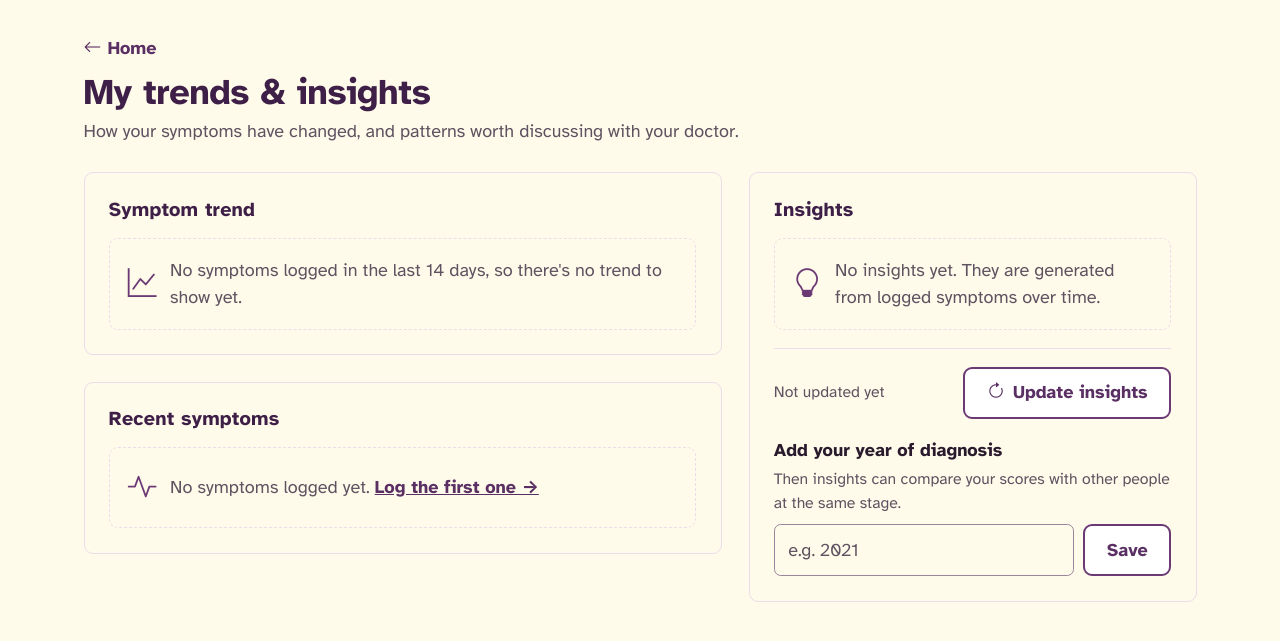
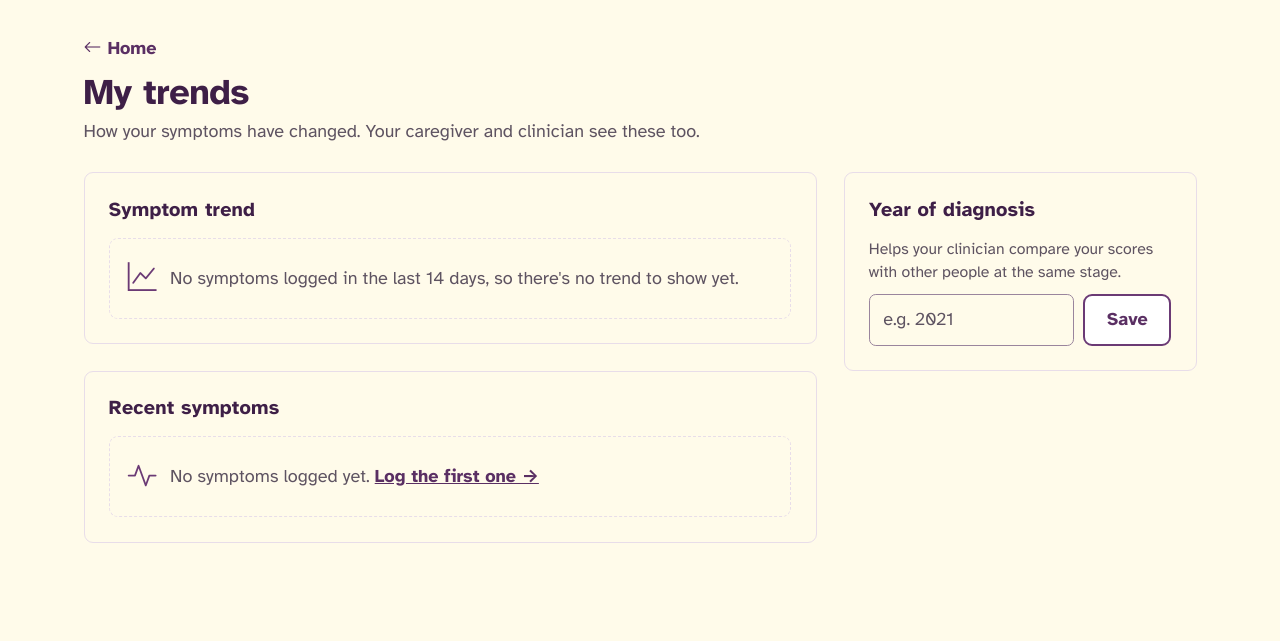
Before and after one commit to JoyMuthoniNjeru/ParkinsonsDiseaseDecisionSupportSystem, a Flask app: page /patient/trends in a window 1280 px wide. Shown: the part 70-711 px from the top of the page. Run offline with Flask 3, Linux system fonts and the light colour scheme; the visitor is signed in with stand-in values (Sample User, id 1); data comes from the database, SQL or seed files in the repository; data that the repository does not hold is empty; some libraries are stand-ins or nearby versions.

Commit message:
removing insights from patient page

```diff
--- a/app/patient/routes.py
+++ b/app/patient/routes.py
@@ -75,7 +75,8 @@ def register():
 @bp.route("/diagnosis-year", methods=["POST"])
 @login_required
 def set_diagnosis_year():
-    """Add or change the year of diagnosis (form in the dashboard's Insights card)."""
+    """Add or change the year of diagnosis (small card on My trends). Patients don't see insights
+    (80% check), but the ML uses the year to compare with PPMI for the caregiver / HCP insights."""
     guard = _require_patient()
     if guard:
         return guard
@@ -86,38 +87,29 @@ def set_diagnosis_year():
     else:
         current_user.diagnosis_year = year
         db.session.commit()
-        flash(f"Year of diagnosis saved ({year}). New insights will compare your scores with "
+        flash(f"Year of diagnosis saved ({year}). Your clinician can now compare your scores with "
               f"people at the same stage.", "success")
     return redirect(_back("patient.trends"))
 
 
 def insights_message(count):
-    """Flash text after "Update insights" (shared with the HCP page)."""
+    """Flash text after "Update insights" on the HCP page."""
     if count == 0:
         return "Insights updated. There isn't enough logged yet to find patterns; keep logging daily."
     return f"Insights updated: {count} insight{'s' if count != 1 else ''} from the latest logs."
 
 
 def _refresh_insights():
-    """Rebuild this patient's insights right after their data changed (takes ~0.1 s), so Home and
-    My trends are never out of date. Logging must never fail because of the analysis, so any error
-    here is written to the log and skipped (the entry itself is already saved)."""
+    """Rebuild this patient's insights right after their data changed (takes ~0.1 s), so the
+    caregiver and HCP always see current insights. Patients don't see insights themselves (80% check,
+    12 Nov), so there is no patient "Update insights" button any more.
+    Logging must never fail because of the analysis, so any error here is written to the log and
+    skipped (the entry itself is already saved)."""
     try:
         analyze_patient(current_user)
     except Exception:
         db.session.rollback()
         current_app.logger.exception("Automatic insight refresh failed")
-
-
-@bp.route("/insights/update", methods=["POST"])
-@login_required
-def update_insights():
-    """Re-run the ML component for this patient now (instead of waiting for `flask --app run analyze`)."""
-    guard = _require_patient()
-    if guard:
-        return guard
-    flash(insights_message(analyze_patient(current_user)), "success")
-    return redirect(_back("patient.trends"))
 
 
 def _undo_once():
@@ -143,6 +135,7 @@ def dashboard():
         return guard
 
     overview = patient_overview(current_user.patient_id)
+    overview.pop("insights", None)          # insights are for the caregiver / HCP, not the patient
     # Greeting + date in local time: "Good afternoon, Amina · Wednesday 11 November"
     local_now = datetime.utcnow() + timedelta(hours=current_app.config["DISPLAY_UTC_OFFSET_HOURS"])
     greeting = ("Good morning" if local_now.hour < 12 else
@@ -168,11 +161,13 @@ def today():
 @bp.route("/trends")
 @login_required
 def trends():
-    """My trends & insights: trend chart, recent symptom entries (with Edit), insights."""
+    """My trends: trend chart, recent symptom entries (with Edit), year of diagnosis.
+    No insights here: those are for the caregiver and HCP (80% check)."""
     guard = _require_patient()
     if guard:
         return guard
     overview = patient_overview(current_user.patient_id)
+    overview.pop("insights", None)          # never handed to a patient page
     return render_template("patient/trends.html", **overview, today_year=date.today().year)
 
 
--- a/app/templates/patient/trends.html
+++ b/app/templates/patient/trends.html
@@ -2,16 +2,18 @@
 {% import "partials/ui.html" as ui %}
 {% block title %}My trends · PD Compass{% endblock %}
 {% block content %}
+{# Patients see their own chart + entries. Insights (ML) are shown to the caregiver and HCP only
+   (80% check, 12 Nov); they still refresh automatically after every entry. #}
 <div class="page-head">
   <div>
     <a href="{{ url_for('patient.dashboard') }}" class="back-link"><i class="bi bi-arrow-left" aria-hidden="true"></i> Home</a>
-    <h1>My trends &amp; insights</h1>
-    <p class="text-muted mb-0">How your symptoms have changed, and patterns worth discussing with your doctor.</p>
+    <h1>My trends</h1>
+    <p class="text-muted mb-0">How your symptoms have changed. Your caregiver and clinician see these too.</p>
   </div>
 </div>
 
 <div class="row g-4">
-  <div class="col-lg-7 d-flex flex-column gap-4">
+  <div class="col-lg-8 d-flex flex-column gap-4">
     {% include "partials/trend_chart.html" %}
     <section class="card" aria-labelledby="symptoms-title">
       <div class="card-body">
@@ -21,14 +23,11 @@
     </section>
   </div>
 
-  <div class="col-lg-5">
-    <section class="card" aria-labelledby="insights-title">
+  <div class="col-lg-4">
+    {# Year of diagnosis: lets the ML compare with PPMI people at the same stage (for the clinician) #}
+    <section class="card" aria-labelledby="dx-title">
       <div class="card-body">
-        <h2 id="insights-title" class="card-title">Insights</h2>
-        {{ ui.insight_list(insights) }}
-        {{ ui.insights_update(url_for('patient.update_insights'), insights) }}
-
-        {# Year of diagnosis: lets insights compare with people at the same stage (PPMI) #}
+        <h2 id="dx-title" class="card-title">Year of diagnosis</h2>
         {% set dx_form %}
         <form method="post" action="{{ url_for('patient.set_diagnosis_year') }}" class="d-flex flex-wrap gap-2 mt-2">
           <input type="hidden" name="csrf_token" value="{{ csrf_token() }}">
@@ -39,16 +38,13 @@
         </form>
         {% endset %}
         {% if current_user.diagnosis_year %}
-        <details class="dx-year mt-3">
+        <details class="dx-year">
           <summary>Diagnosed in {{ current_user.diagnosis_year }} &middot; change</summary>
           {{ dx_form }}
         </details>
         {% else %}
-        <div class="dx-year mt-3">
-          <p class="mb-1 fw-bold">Add your year of diagnosis</p>
-          <p class="small text-muted mb-1">Then insights can compare your scores with other people at the same stage.</p>
-          {{ dx_form }}
-        </div>
+        <p class="small text-muted mb-1">Helps your clinician compare your scores with other people at the same stage.</p>
+        {{ dx_form }}
         {% endif %}
       </div>
     </section>
```
Also changed, not shown: app/templates/patient/dashboard.html (+3 -8 lines), tests/test_ml_component.py (+20 -14 lines), tests/test_pages.py (+4 -4 lines).
